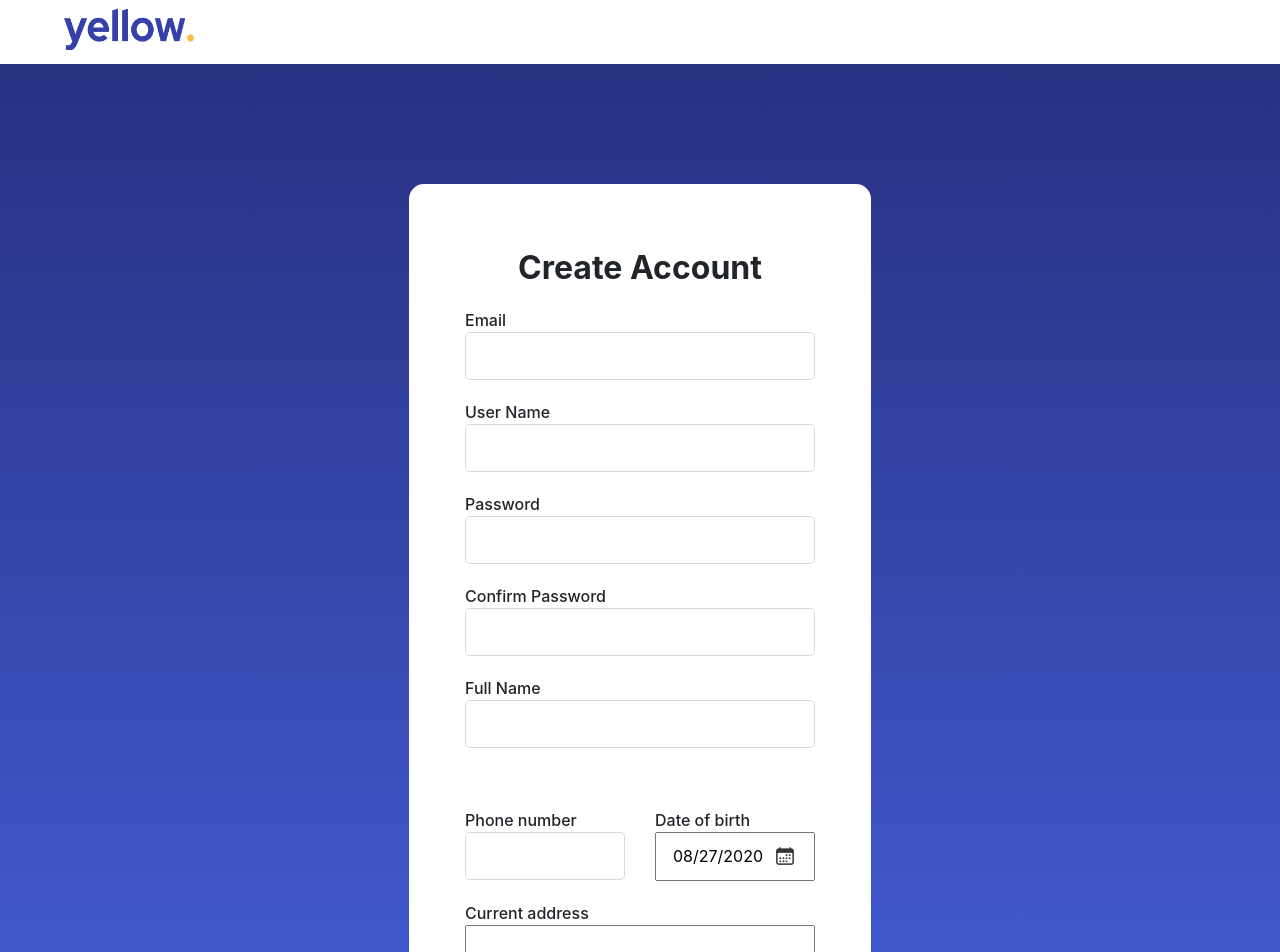
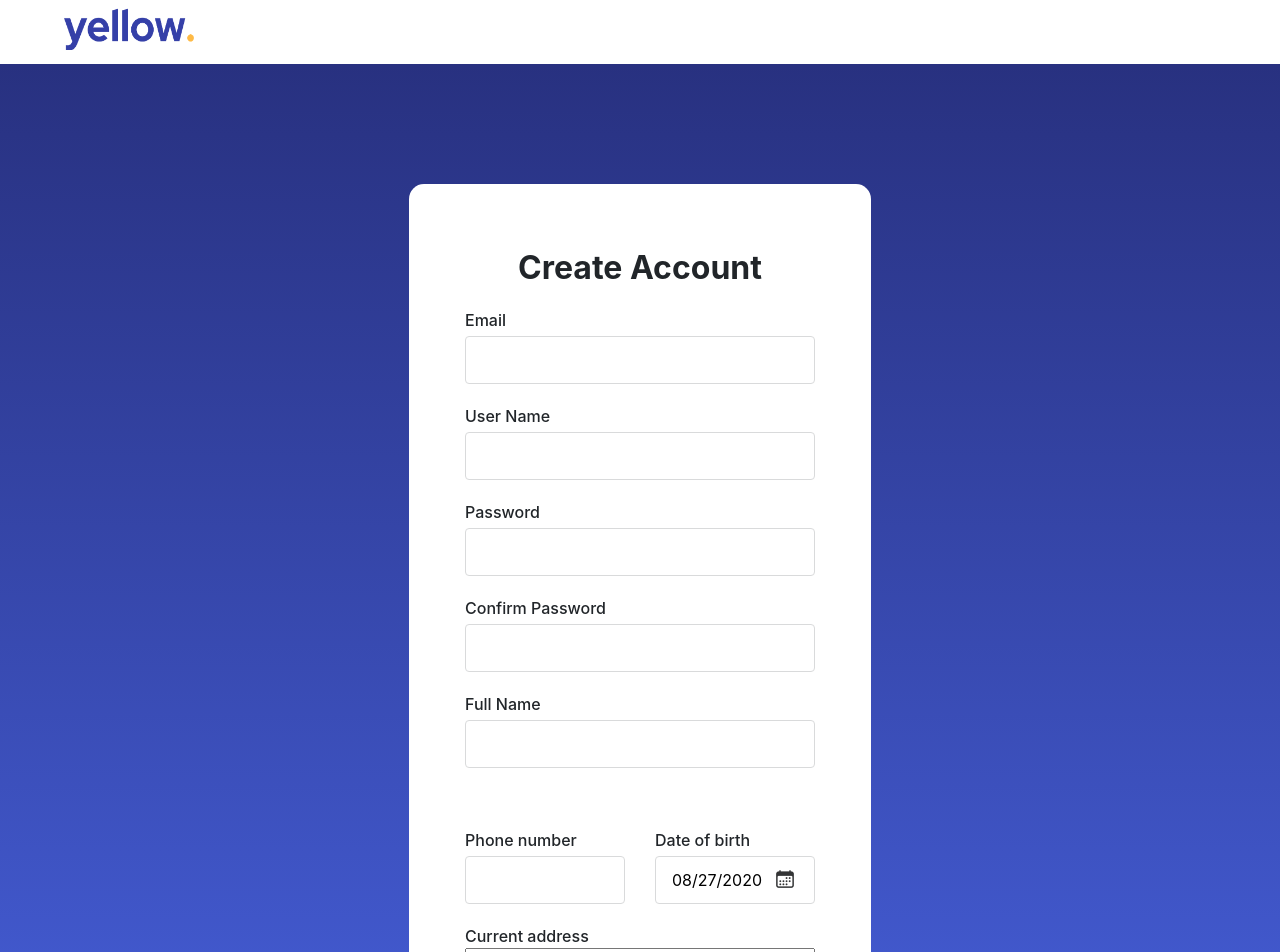
Before and after one commit to zenusnguyen/web2-2020-frontend, a React (Create React App) app: page /register in a window 1280 px wide. Shown: the top 952 px of the page. Built offline with nearby package versions, Linux system fonts and the light colour scheme.

Commit message:
updated some components style

```diff
--- a/src/components/Card/index.js
+++ b/src/components/Card/index.js
@@ -31,7 +31,6 @@ export default function index({
       <div className="detail">
         <p> Number : {Number} </p>
         <p> Type : {Type} </p>
-        <p> Created : {Created} </p>
         <p> Status: {Status} </p>
         <Button
           onclick={HandlerClick}
--- a/src/components/DatePicker/styled.js
+++ b/src/components/DatePicker/styled.js
@@ -5,26 +5,27 @@ const MyDatePicker = styled.div`
   /* position: absolute; */
   display: flex;
   flex-direction: row;
-    margin-top: 0px;
+  margin-top: 0px;
   p {
     font-size: 16px;
     font-weight: 500;
-    margin-bottom: 0px;
+    margin-bottom: 4px;
   }
   input {
     padding-left: 16px;
     font-size: 16px;
     width: 160px;
-    height: 48.5px;
-    /* margin-top: 40px; */
+    height: 48px;
+    border: 1px solid #d9dadb;
+    box-sizing: border-box;
+    border-radius: 4px;
   }
   img {
     width: 20px;
     height: 20px;
     margin-left: 120px;
-    margin-top: 38px;
+    margin-top: 41px;
     position: absolute;
-    border-color: #D9DADB
   }
 `;
 
--- a/src/components/InputForm/styled.js
+++ b/src/components/InputForm/styled.js
@@ -8,7 +8,7 @@ const InputForm = styled.div`
   p {
     font-size: 16px;
     font-weight: 500;
-    margin-bottom: 0px;
+    margin-bottom: 4px;
   }
   input {
     padding-left: 16px;
@@ -16,7 +16,7 @@ const InputForm = styled.div`
     width: 100%;
     height: 48px;
     border: 1px solid #d9dadb;
-    border-radius: 5px;
+    border-radius: 4px;
   }
 `;
 
--- a/src/components/TextArea/styled.js
+++ b/src/components/TextArea/styled.js
@@ -8,9 +8,11 @@ const TextAreaForm = styled.div`
   p {
     font-size: 16px;
     font-weight: 500;
-    margin-bottom: 0px;
+    margin-bottom: 4px;
   }
   textarea {
+    border: 1px solid #d9dadb;
+    border-radius: 4px;
     padding-left: 16px;
     padding-top: 10px;
     font-size: 16px;
--- a/src/containers/TransferPage/styled.js
+++ b/src/containers/TransferPage/styled.js
@@ -26,13 +26,9 @@ const TransferStyled = styled.div`
   .extraBanking {
     width: 350px;
     /* height: 50px; */
-    padding-bottom: 20px;
     p {
       font-size: 16px;
       font-weight: 500;
-    }
-    input {
-      height: 35px;
     }
   }
 `;
```
